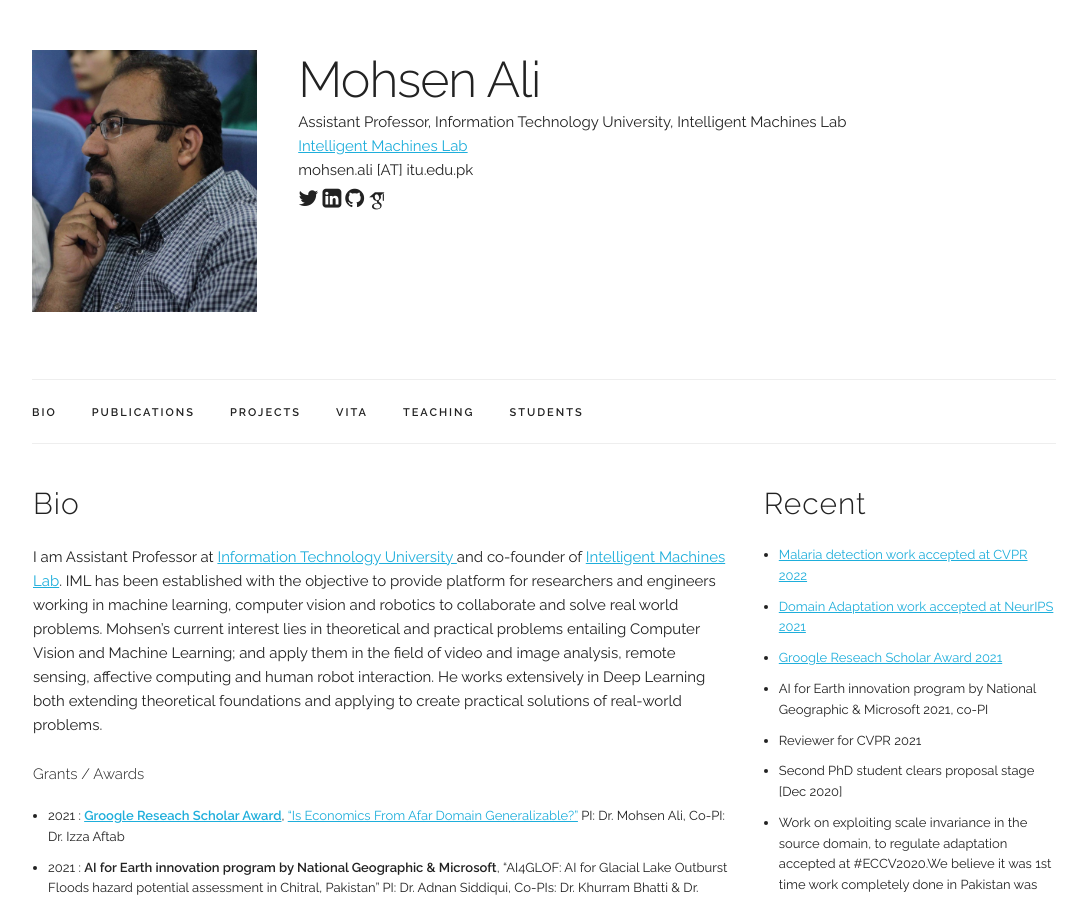
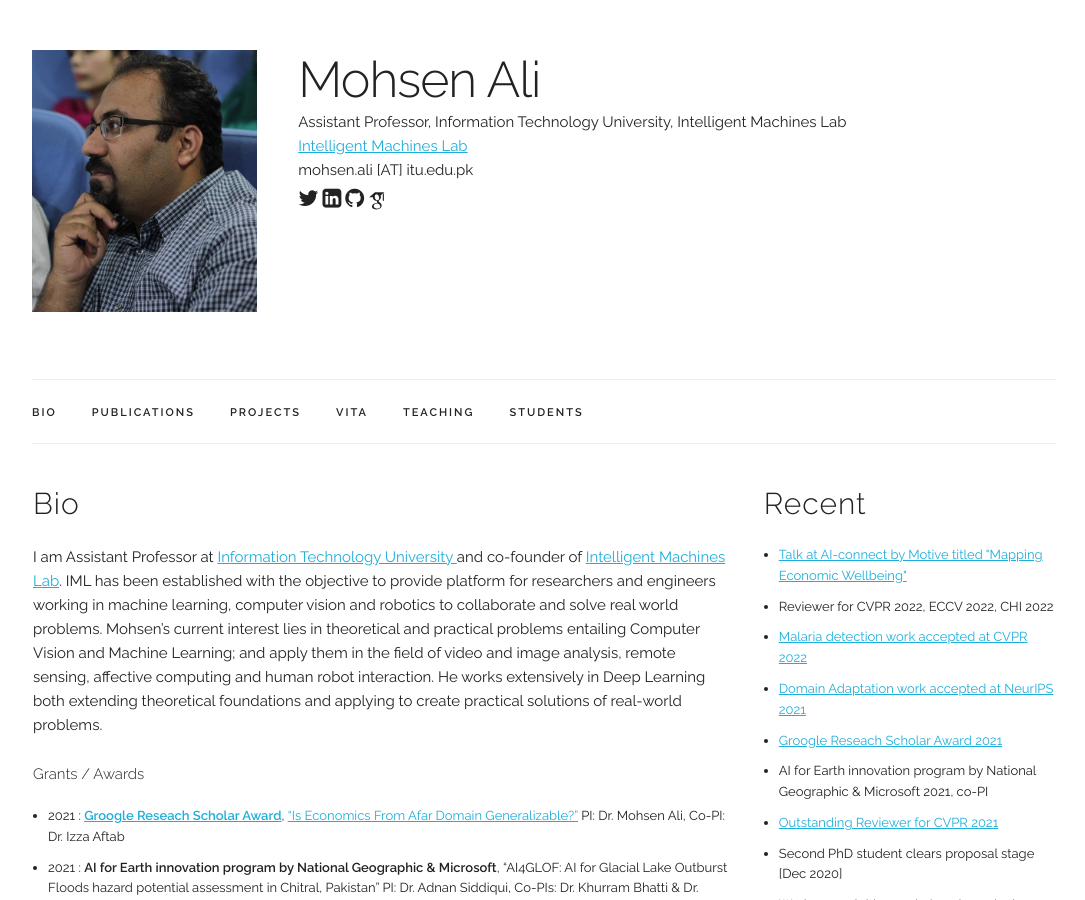
Before and after one commit to mohsenali/mohsenali.github.io, a Jekyll site: the page built from index.html, in a window 1280 px wide and 900 px high. Shown: the whole window, without its empty margins (96-1181 px from the left). Built offline with Jekyll 4.4.1, drawn with Linux system fonts in a browser that asks for light colours; some web fonts are replaced.

Commit message:
Updated the Recent
added outstanding reviewer information
added being reviewer for CVPR 2022, ECCV 2022, CHI 2022
added news about AI-connect

```diff
--- a/index.html
+++ b/index.html
@@ -62,12 +62,13 @@ title: Personal Webpage
   <h4>Recent</h4>
  <font size=2px>
  <ul class="listType">
+  <li><a href="https://aiconnect.gomotive.com/">Talk at AI-connect by Motive titled "Mapping Economic Wellbeing"</a> </li>
+  <li> Reviewer for CVPR 2022, ECCV 2022, CHI 2022</li>
   <li><a href="https://github.com/intelligentMachines-ITU/LowCostMalariaDetection_CVPR_2022/">Malaria detection work accepted at CVPR 2022</a> </li>
   <li><a href="http://im.itu.edu.pk/synergizing-domain-adaptation/">Domain Adaptation work accepted at NeurIPS 2021</a> </li>
   <li><a href="http://im.itu.edu.pk/econai/">Groogle Reseach Scholar Award 2021</a> </li>
   <li>AI for Earth innovation program by National Geographic & Microsoft 2021, co-PI</li>
-
-  <li>Reviewer for CVPR 2021 </li>
+  <li> <a href="https://cvpr2021.thecvf.com/node/184">Outstanding Reviewer for CVPR 2021 </a></li>
  <li>Second PhD student clears proposal stage [Dec 2020]</li>
  <li>Work on exploiting scale invariance in the source domain, to regulate adaptation accepted at #ECCV2020.We believe it was 1st time work completely done in Pakistan was accepted in this venue. [2020] </li>
  <li>Presented in Change Seminar, University of Washington [2020]</li>
```
